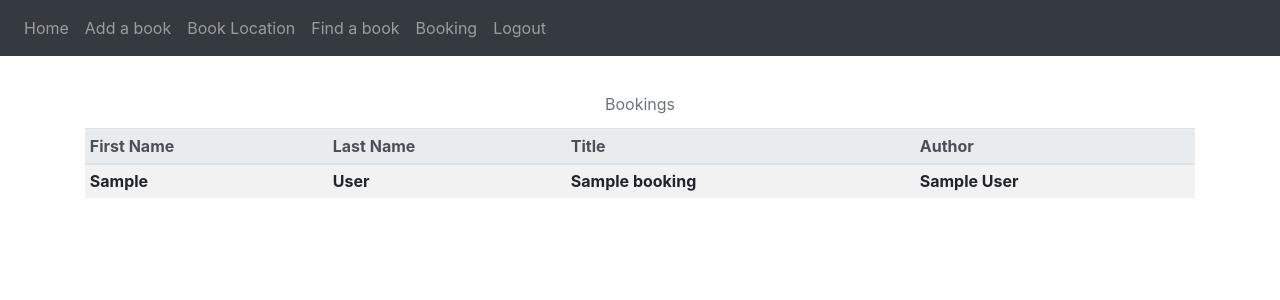
After one commit to jules2802/LibraryProjectManadge, a Flask app: page /booking in a window 1280 px wide. The commit adds this page. Shown: the top 300 px of the page. Run offline with Flask 2, Linux system fonts and the light colour scheme; a user stored in the database is signed in; tables that the repository leaves empty hold one stand-in row (values such as "Sample post"); lists and menus that the app fills with data are empty; some libraries are stand-ins or nearby versions.

Commit message:
Add booking management feature

```diff
--- a/website/models/book.py
+++ b/website/models/book.py
@@ -1,7 +1,10 @@
+from sqlalchemy.orm import relationship
+
 from website import db
 
 
 class Book(db.Model):
+
     id = db.Column(db.Integer, primary_key=True)
     title = db.Column(db.String(1000))
     author = db.Column(db.String(1000))
@@ -11,5 +14,7 @@ class Book(db.Model):
     available = db.Column(db.Boolean, default=False)
 
 
+
+
 def location_is_used(row_letter, row_number):
     return True if Book.query.filter_by(row_letter=row_letter, row_number=row_number).first() else False
--- /dev/null
+++ b/website/templates/booking.html
@@ -0,0 +1,28 @@
+{% extends "header.html" %} {% block title %}Booking{% endblock %} {% block content %}
+    </br>
+    <table class="table table-striped table-hover table-sm " xmlns="http://www.w3.org/1999/html">
+        {% if user.special_access %}
+            <caption style="caption-side: top; text-align: center;">Bookings</caption>
+        {% else %}
+            <caption style="caption-side: top; text-align: center;">My bookings</caption>
+        {% endif %}
+        <thead class="thead-light">
+        <tr>
+            <th>First Name</th>
+            <th>Last Name</th>
+            <th>Title</th>
+            <th>Author</th>
+
+        </tr>
+        </thead>
+        <tbody>
+        {% for booking in bookings %}
+            <tr>
+            <th>{{ booking.user_firstname }}</th>
+            <th>{{ booking.user_lastname }}</th>
+            <th>{{ booking.book_title }}</th>
+            <th>{{ booking.book_author }}
+        {% endfor %}
+        </tbody>
+    </table>
+{% endblock %}
--- a/website/templates/header.html
+++ b/website/templates/header.html
@@ -32,12 +32,14 @@
     <div class="collapse navbar-collapse" id="navbar">
         <div class="navbar-nav">
             {% if user.is_authenticated %}
-                <a class="nav-item nav-link" id="home" href="/home">Home</a>
+                <a class="nav-item nav-link" id="home" href="/">Home</a>
                 {% if user.special_access %}
                     <a class="nav-item nav-link" id="addBook" href="/add-book">Add a book</a>
                     <a class="nav-item nav-link" id="changeLocation" href="/change-location">Book Location</a>
+
                 {% endif %}
                 <a class="nav-item nav-link" id="findBook" href="/find-book">Find a book</a>
+                <a class="nav-item nav-link" id="booking" href="/booking">Booking</a>
                 <a class="nav-item nav-link" id="logout" href="/logout">Logout</a>
 
             {% else %}
--- a/website/templates/home.html
+++ b/website/templates/home.html
@@ -1,5 +1,6 @@
 {% extends "header.html" %} {% block title %}Home{% endblock %} {% block content
 %}
-<h1 align="center">Bienvenue dans le projet</h1>
+<h1 align="center">Avallon System</h1>
+
 
 {% endblock %}
--- a/website/views/interface.py
+++ b/website/views/interface.py
@@ -5,11 +5,12 @@ from sqlalchemy import and_, or_, text
 
 from website import db
 from website.models.book import Book, location_is_used
+from website.models.booking import Booking
 
 v1 = Blueprint('v1', __name__)
 
 
-@v1.route('/home', methods=['GET', 'POST'])
+@v1.route('/', methods=['GET', 'POST'])
 def home_page():
     return render_template('home.html', user=current_user)
 
@@ -51,6 +52,7 @@ def add_book():
 
 
 @v1.route('/change-location', methods=['GET', 'POST'])
+@login_required
 def change_location():
     if request.method == 'POST':
         row_letter = request.form['rowLetter']
@@ -77,11 +79,12 @@ def change_location():
 
 
 @v1.route('/find-book', methods=['GET', 'POST'])
+@login_required
 def find_book():
     ##search a book
     if request.method == 'POST' and 'search' in request.form:
         query = ''
-        and_operator = False ## And operator for SQL Query
+        and_operator = False  ## And operator for SQL Query
 
         title = request.form['title']
         author = request.form['author']
@@ -131,10 +134,33 @@ def find_book():
 
         book = Book.query.filter_by(id=book_id).first()
         book.available = False
+
+        new_booking = Booking(book_id=book_id,
+                              book_title=book.title,
+                              book_author=book.author,
+                              book_publication_date=book.publication_date,
+                              book_row_letter=book.row_letter,
+                              book_row_number=book.row_number,
+                              user_id=current_user.id,
+                              user_email=current_user.email,
+                              user_firstname=current_user.firstname,
+                              user_lastname=current_user.lastname)
+        db.session.add(new_booking)
         db.session.commit()
+
+        print(new_booking)
+
         flash(f'You successfully borrow the book: {book.title} of {book.author}')
-
-
 
     inventory = Book.query.all()
     return render_template('find_book.html', inventory=inventory, user=current_user)
+
+@v1.route("/booking", methods=['GET','POST'])
+@login_required
+def booking():
+    if current_user.special_access:
+        all_bookings = Booking.query.all()
+        return render_template('booking.html', user=current_user, bookings=all_bookings)
+    else:
+        my_bookings = Booking.query.filter_by(user_id=current_user.id)
+        return render_template('booking.html', user=current_user, bookings=my_bookings)
```
Also changed, not shown: website/models/booking.py (added, +19 -0 lines).
